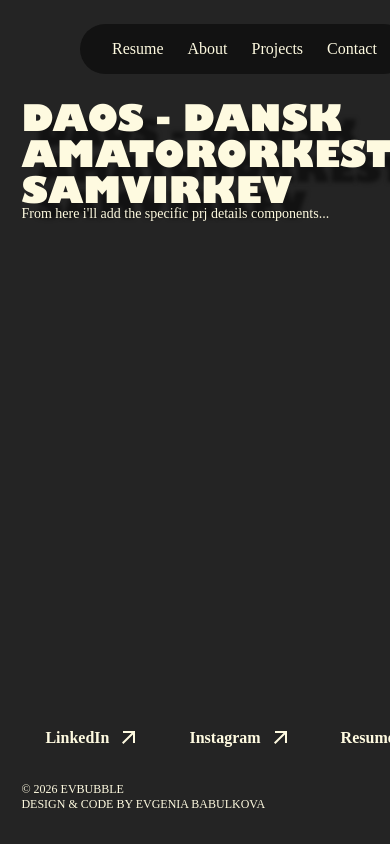
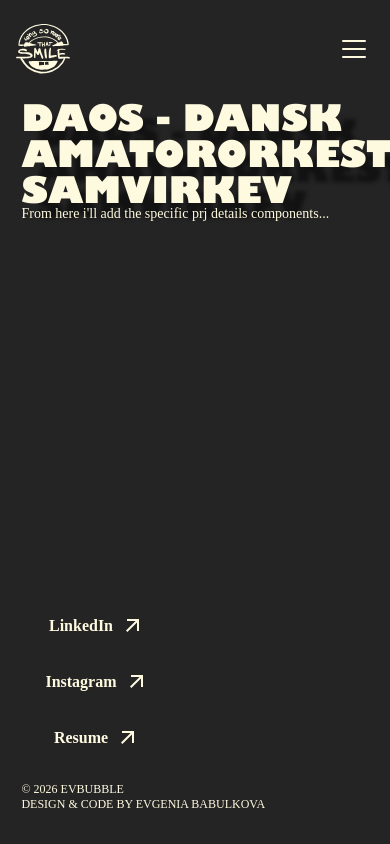
Before and after one commit to EvgeniaBabulkova/portfolio, a React (Vite) app: page /projects/daos in a window 390 px wide. Shown: the top 844 px of the page. Built offline with nearby package versions, Linux system fonts and the light colour scheme; a web font is replaced by a local one.

Commit message:
responsive nav

```diff
--- a/src/components/UI/Button.tsx
+++ b/src/components/UI/Button.tsx
@@ -1,16 +1,18 @@
 import buttonStyles from "../../styles/buttons.module.css";
 
 type ButtonProps = {
-  children: React.ReactNode;
+  children?: React.ReactNode;
+  onClick: () => void;
   trailingIcon?: React.ReactNode;
-  leadingIcon?: React.ReactNode;
+  // leadingIcon?: React.ReactNode;
   // variant?: "primary" | "secondary";
+  classes?: string;
 };
 
-export default function Button({ children, trailingIcon, leadingIcon }: ButtonProps) {
+export default function Button({ children, onClick, trailingIcon, classes }: ButtonProps) {
   return (
-    <button className={`${buttonStyles.button} ${buttonStyles.buttonPrimary}`}>
-      {leadingIcon && <span className="w-(--spacing-md) h-(--spacing-md)">{leadingIcon}</span>}
+    <button className={`${buttonStyles.button} ${classes || ""}`} onClick={onClick}>
+      {/* {leadingIcon && <span className="w-(--spacing-md) h-(--spacing-md)">{leadingIcon}</span>} */}
       {children}
       {trailingIcon && <span className="w-(--spacing-lg) h-(--spacing-lg)">{trailingIcon}</span>}
     </button>
--- /dev/null
+++ b/src/components/UI/IconButton.tsx
@@ -0,0 +1,20 @@
+import buttonStyles from "../../styles/buttons.module.css";
+
+type IconButtonProps = {
+  icon: React.ReactNode;
+  onClick: () => void;
+  classes?: string;
+  size?: number;
+};
+
+export default function IconButton({ icon, onClick, classes, size = 40 }: IconButtonProps) {
+  return (
+    <button
+      className={`${buttonStyles.iconButton} ${classes || ""}`}
+      onClick={onClick}
+      style={{ width: size, height: size }}
+    >
+      {icon}
+    </button>
+  );
+}
--- a/src/components/layout/Footer.tsx
+++ b/src/components/layout/Footer.tsx
@@ -11,7 +11,7 @@
           <span>{copyright}</span>
           <span>design & code by Evgenia Babulkova</span>
         </div>
-        <div className="flex">
+        <div className="flex flex-col">
           {footerLinks.map((link) => (
             <LinkButton key={link.link} variant="secondary" link={link.link}>
               {link.text}
@@ -23,3 +23,6 @@
     </div>
   );
 }
+
+// okaay, i got one idea - it looks odd now that the links are under each other (this was to fix the responsiveness issue temporarily),
+// but i have an idea - i can keep the feet on mobile now when the links are in a column and just make everything smaller (as im supposed to anyway)
--- a/src/components/layout/Navbar.tsx
+++ b/src/components/layout/Navbar.tsx
@@ -1,13 +1,35 @@
-import { Link, NavLink } from "react-router-dom";
+import { Link, NavLink, useLocation } from "react-router-dom";
 import Logo from "../../assets/evbubble-logo.svg";
 import navStyles from "../../styles/nav.module.css";
 import { resumeLink } from "../../data/site";
+import Button from "../UI/Button";
+import MenuIcon from "../../assets/icons/menu.svg";
+import CloseIcon from "../../assets/icons/close.svg";
+import { useEffect, useState } from "react";
+import IconButton from "../UI/IconButton";
 
 export default function Navbar() {
+  const [isMenuOpen, setIsMenuOpen] = useState(false);
+  const location = useLocation();
+
+  useEffect(() => {
+    setIsMenuOpen(false);
+  }, [location.pathname]);
+
   return (
     <nav className={navStyles.nav}>
-      <Link to="/">{<img src={Logo} alt="Logo-evbubble" width={65} />}</Link>
-      <div className={navStyles.rightNav}>
+      <Link
+        to="/"
+        className={navStyles.logoLink}
+        onClick={() => {
+          window.scrollTo({ top: 0, behavior: "smooth" });
+          setIsMenuOpen(false);
+        }}
+      >
+        {<img src={Logo} alt="Logo-evbubble" />}
+      </Link>
+
+      <div className={`${navStyles.rightNav} ${isMenuOpen ? navStyles.rightNavOpen : ""}`}>
         <a href={resumeLink} target="_blank" rel="noopener noreferrer">
           Resume
         </a>
@@ -15,6 +37,23 @@
         <NavLink to="/projects">Projects</NavLink>
         <NavLink to="/contact">Contact</NavLink>
       </div>
+
+      <IconButton
+        onClick={() => setIsMenuOpen((currentIsMenuOpen) => !currentIsMenuOpen)}
+        classes={`${navStyles.menuButton} ${isMenuOpen ? navStyles.menuButtonOpen : ""}`}
+        aria-label={isMenuOpen ? "Close menu" : "Open menu"}
+        icon={
+          <span className={navStyles.burgerIcon} aria-hidden="true">
+            <span />
+            <span />
+            <span />
+          </span>
+        }
+      />
     </nav>
   );
 }
+
+// desktop → rightNav visible
+// mobile closed → rightNav hidden
+// mobile open → rightNav - fullscreen overlay
--- a/src/pages/HomePage.tsx
+++ b/src/pages/HomePage.tsx
@@ -83,7 +83,9 @@
       </section>
 
       <Banner subtitle="Contact" title="Let's get in touch!">
-        <Button trailingIcon={<img src={LinkIcon} />}>Button here</Button>
+        <Button onClick={() => {}} trailingIcon={<img src={LinkIcon} />}>
+          Button here
+        </Button>
       </Banner>
     </>
   );
--- a/src/styles/buttons.module.css
+++ b/src/styles/buttons.module.css
@@ -24,6 +24,18 @@
   background: var(--col-surface-tertiary);
 }
 
+.iconButton {
+  display: inline-flex;
+  align-items: center;
+  justify-content: center;
+  padding: 0;
+  border: 0;
+  background: transparent;
+  color: var(--col-text-primary);
+  line-height: 0;
+  cursor: pointer;
+}
+
 /* for the categories it may make sense to add flex-wrap: wrap - when resizing the page for the tags to wrap */
 /*
 @media (max-width: 600px) {    // todoooooooo
--- a/src/styles/hero.module.css
+++ b/src/styles/hero.module.css
@@ -45,7 +45,7 @@
   position: absolute;
   align-self: end;
   justify-self: end;
-  z-index: 10;
+  z-index: 1;
   max-width: 90%;
   max-height: 60%;
   padding-right: 1vw;
--- a/src/styles/nav.module.css
+++ b/src/styles/nav.module.css
@@ -1,10 +1,20 @@
 .nav {
   display: flex;
+  align-items: center;
   justify-content: space-between;
-  padding: 1.5rem 5rem;
-  /* position: fixed; not yet */
-  z-index: 100;
+  padding: 1.5rem 1rem;
+  position: sticky;
+  top: 0;
+  z-index: 2;
   width: 100%;
+}
+
+.logoLink {
+  z-index: 3;
+}
+
+.logoLink img {
+  width: clamp(54px, 4vw, 65px);
 }
 
 .rightNav {
@@ -15,4 +25,63 @@
   background: var(--col-surface-primary);
   border-radius: var(--border-radius-full);
   font: var(--font-body-1);
+  transition: 0.2s ease;
 }
+
+.menuButton {
+  display: none;
+}
+
+.burgerIcon {
+  position: relative;
+  width: 24px;
+  height: 18px;
+  display: inline-flex;
+  flex-direction: column;
+  justify-content: space-between;
+}
+
+.burgerIcon span {
+  display: block;
+  height: 2px;
+  width: 100%;
+  background: currentColor;
+  border-radius: 100px;
+  transition:
+    transform 0.2s ease,
+    opacity 0.2s ease;
+}
+
+.menuButtonOpen .burgerIcon span:nth-child(1) {
+  transform: translateY(8px) rotate(45deg);
+}
+.menuButtonOpen .burgerIcon span:nth-child(2) {
+  opacity: 0;
+}
+.menuButtonOpen .burgerIcon span:nth-child(3) {
+  transform: translateY(-8px) rotate(-45deg);
+}
+
+@media (max-width: 600px) {
+  .rightNav {
+    display: none;
+  }
+
+  .rightNavOpen {
+    position: fixed;
+    inset: 0;
+    display: flex;
+    flex-direction: column;
+    justify-content: center;
+    align-items: center;
+    gap: var(--spacing-lg);
+    border-radius: 0;
+    z-index: 2;
+    transform: scale(1);
+  }
+
+  .menuButton {
+    display: flex;
+    z-index: 3;
+  }
+}
```
Also changed, not shown: src/assets/icons/close.svg (added), src/assets/icons/menu.svg (added).
